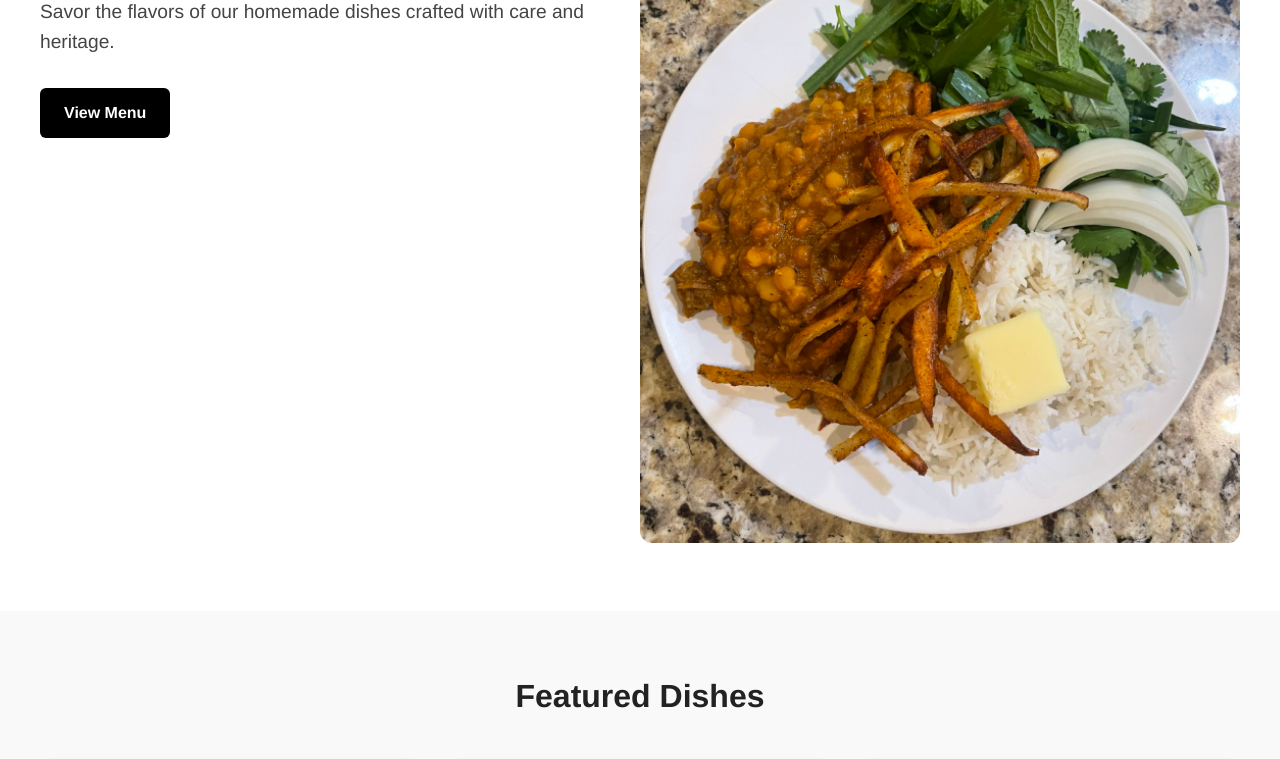
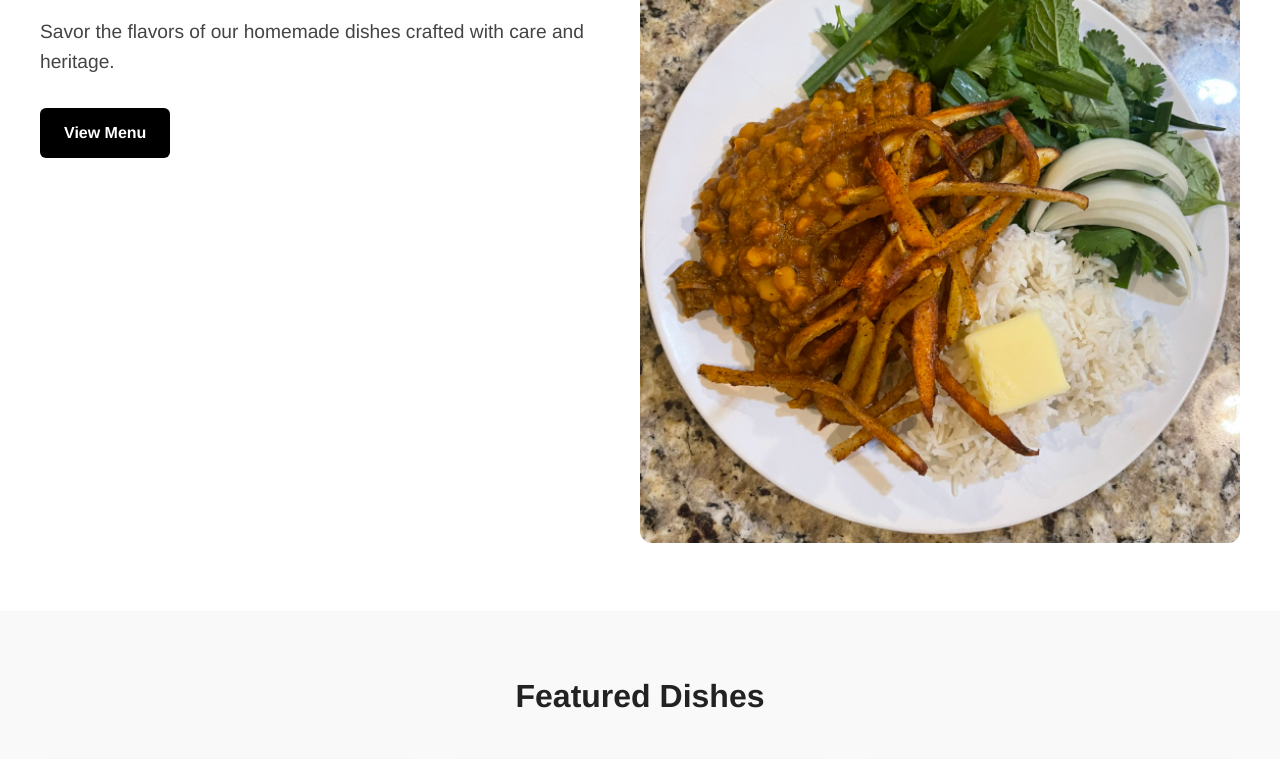
Before and after one commit to parsazarei/fuzzy-garbanzo, a plain HTML site: page index.html in a window 1280 px wide. Shown: the part 202-961 px from the top of the page. Drawn offline with Linux system fonts and the light colour scheme.

Commit message:
Update styles.css

```diff
--- a/styles.css
+++ b/styles.css
@@ -49,7 +49,7 @@ body {
 .hero-content {
   flex: 1;
   max-width: 600px;
-  margin-top: -20px;            /* pulls the content up by 20px */
+
 }
 .hero-content h1 {
   font-size: 3rem;
```
